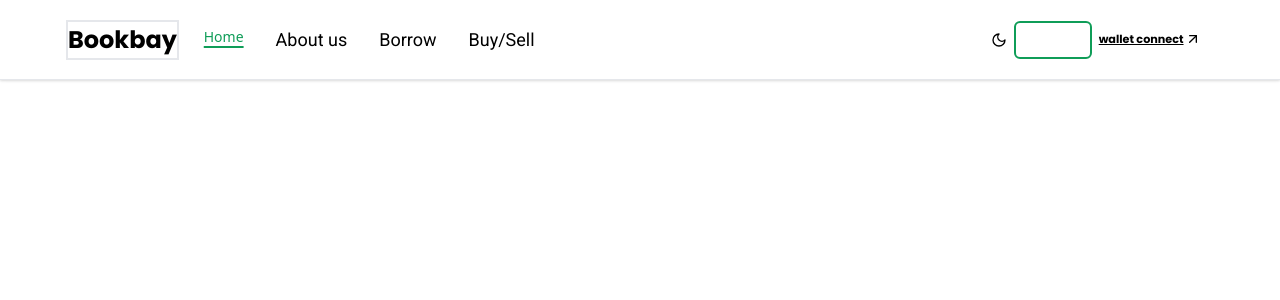
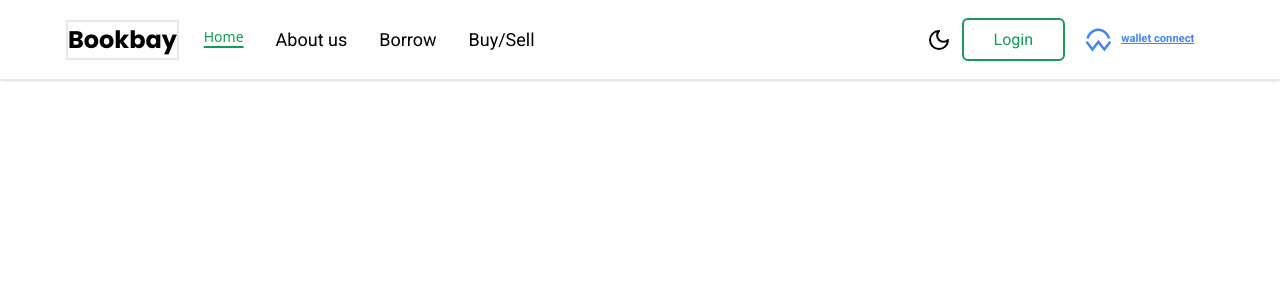
Before and after one commit to smartrogo/Bookbay, a React (Vite) app: page / in a window 1280 px wide. Shown: the top 300 px of the page. Built offline with nearby package versions, Linux system fonts and the light colour scheme; a web font is replaced by a local one.

Commit message:
landing page

```diff
--- a/src/components/Header.jsx
+++ b/src/components/Header.jsx
@@ -2,10 +2,11 @@ import React, { useState, useEffect, useRef } from "react";
 import { RiMenu3Line } from "react-icons/ri";
 import { Button } from "./Button";
 import { RxCross1 } from "react-icons/rx";
-import { LuArrowUpRight } from "react-icons/lu";
+// import { LuArrowUpRight } from "react-icons/lu";
 import { LuMoon } from "react-icons/lu";
-import { LuLogIn } from "react-icons/lu";
+// import { LuLogIn } from "react-icons/lu";
 import { NavLink } from "react-router-dom";
+// import wallet from "../assets/wallet.svg"
 
 export const Header2 = () => {
   const [active, setActive] = useState(false);
@@ -48,7 +49,7 @@ export const Header2 = () => {
         active ? "blur-active" : ""
       }`}
     >
-      <div className="wrapper flex flex-wrap items-center justify-between mx-auto">
+      <div className="wrapper  flex flex-wrap items-center justify-between mx-auto">
         <div className="mobile-nav-container w-[34%] md:w-[45%] flex justify-between items-center">
           <div className="mobile-menu-icon md:hidden" onClick={handleNavbar}>
             <RiMenu3Line className=" text-[#000000] text-[1.5rem] menu-icon-svg md:hidden md:absolute" />
@@ -73,34 +74,58 @@ export const Header2 = () => {
               </NavLink>
             </li>
             <li className="roboto under text-[18px] leading-normal">
-              <NavLink to="/borrow" style={navLinkStyle}>Borrow</NavLink>
+              <NavLink to="/borrow" style={navLinkStyle}>
+                Borrow
+              </NavLink>
             </li>
             <li className="roboto under text-[18px] leading-normal">
-              <NavLink to="/buy/sell" style={navLinkStyle}>Buy/Sell</NavLink>
+              <NavLink to="/buy/sell" style={navLinkStyle}>
+                Buy/Sell
+              </NavLink>
             </li>
           </ul>
         </div>
 
         {/* Add Login Button */}
-        <div className="login-button-container w-[55%]  md:w-[20%] flex justify-evenly items-center">
-          <div>
-            <LuMoon className="text-[#000000] cursor-pointer" />
+        <div className="login-button-container w-[55%]  md:w-[25%] flex justify-between items-center">
+          <div className="flex items-center w-[48%] justify-between">
+            <div className="">
+              <LuMoon className="text-[#000000] cursor-pointer h-[1.5rem] w-[1.5rem]" />
+            </div>
+            <Button
+              value="Login"
+              cls_name=" rounded-[6px] bg bg-transparent border-2 border-[#0F9D58] py-[8px] md:px-[1.86519rem] roboto text-[#0F9D58] md:py-[0.46631rem] text-center flex items-center px-4 "
+            />
           </div>
-          <Button
-              value="Login"
-              cls_name=" rounded-[6px] bg bg-transparent border-2 border-[#0F9D58] py-[8px] md:py-[5px] text-center flex items-center px-4 "
-            />
-          <div className="">
+          <div className="w-[45%] flex justify-between">
             <a
               href="/contact"
-              className=" leading-normal flex font-bold text-[0.7rem] poppins underline text-[#000000]"
+              className=" leading-normal flex font-bold items-center justify-evenly text-[0.7rem] roboto w-[100%] underline text-[#4285F4]"
             >
-              wallet connect{" "}
-              <LuArrowUpRight className="mt-[px] text-base ml-[1px]" />
+              <svg
+                width="27"
+                height="24"
+                viewBox="0 0 27 24"
+                fill="none"
+                xmlns="http://www.w3.org/2000/svg"
+              >
+                <path
+                  d="M1.53003 13.7634L7.47144 21.5001L13.4128 13.7634L19.3543 21.5001L25.2957 13.7634"
+                  stroke="#4285F4"
+                  strokeWidth="2.48696"
+                />
+                <path
+                  fillRule="evenodd"
+                  clipRule="evenodd"
+                  d="M22.7094 10.4469C21.261 5.98189 17.4517 2.98696 13.2955 2.98696C9.13925 2.98696 5.32998 5.98189 3.88157 10.4469H1.29565C2.83468 4.69461 7.62474 0.5 13.2955 0.5C18.9662 0.5 23.7563 4.69461 25.2953 10.4469H22.7094Z"
+                  fill="#4285F4"
+                />
+              </svg>
+              <span className="text-[#4285F4">wallet connect </span>
+              {/* <LuArrowUpRight className="mt-[px] text-base ml-[1px]" /> */}
             </a>
           </div>
           <div className="">
-
             {/* <button className="rounded-[5px] flex items-center text-[14px] bg-[#0F9D58] px-2 font-medium md:px-4 text-center py-1 md:py-[4px]">
               {<LuLogIn className="mt-1 mr-1 font-black text-[14px]" />}Login
             </button> */}
```
Also changed, not shown: src/assets/wallet.svg (added).
